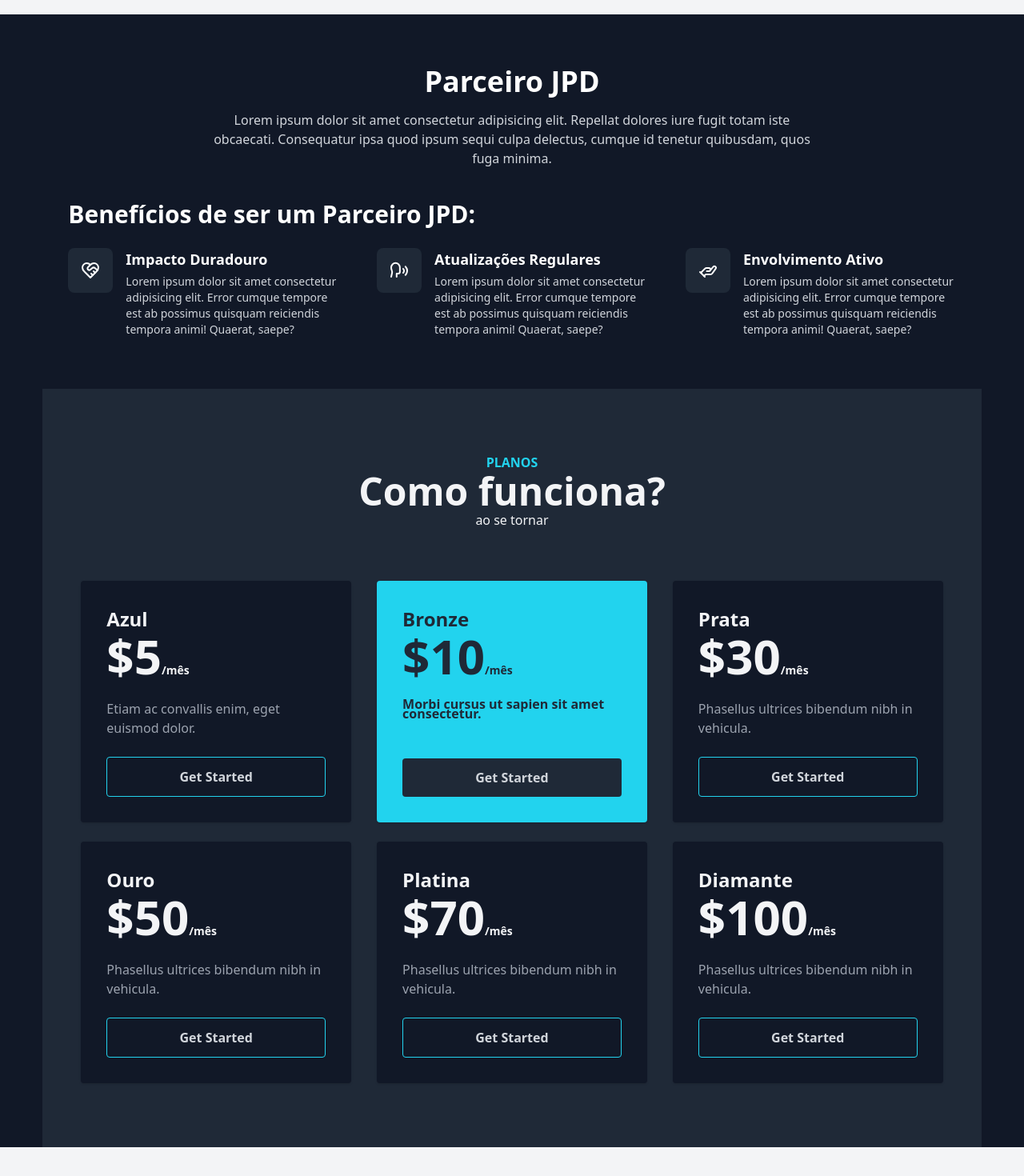
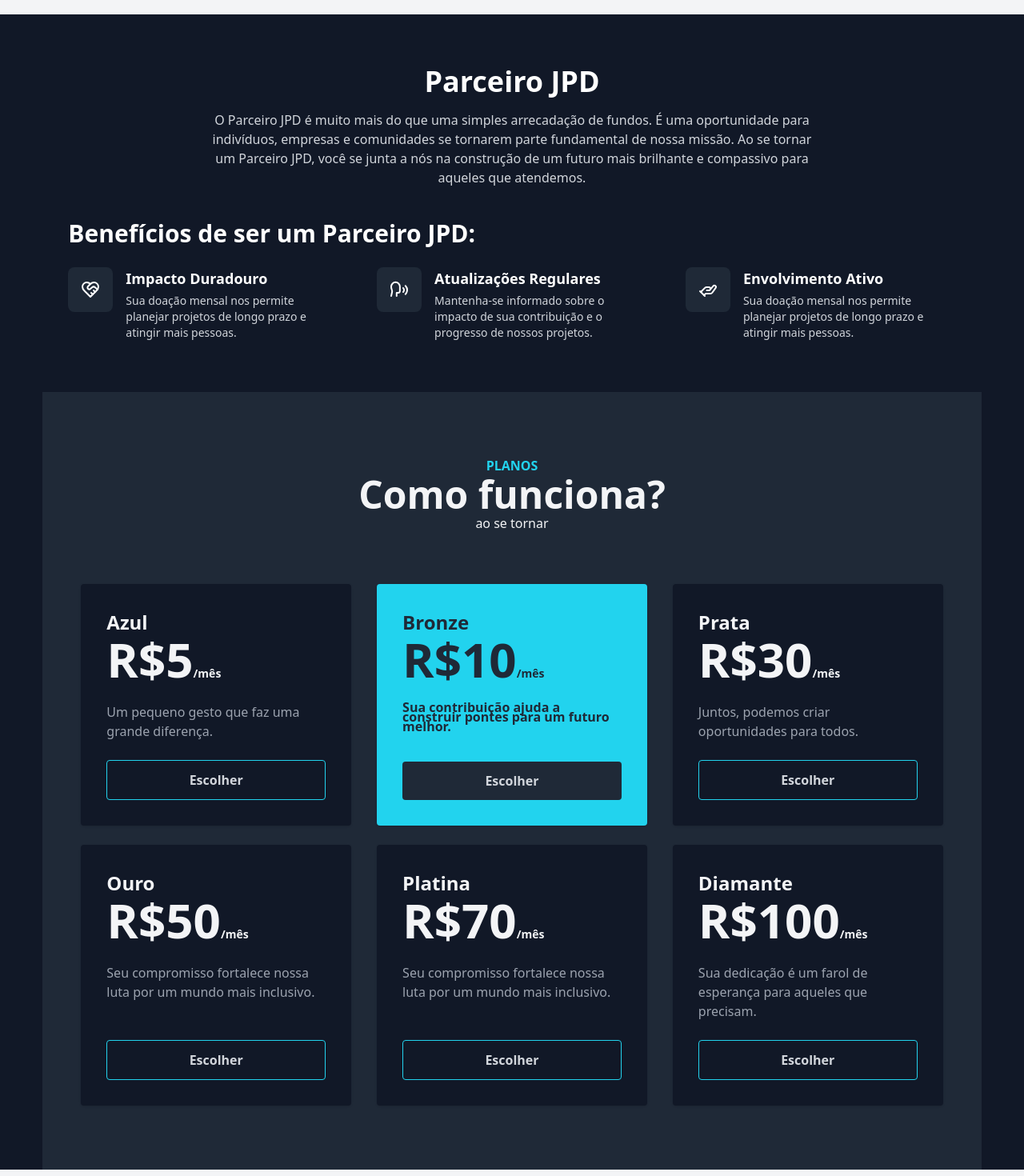
Before and after one commit to biavidalf/jpd, a React (Vite) app: page / in a window 1280 px wide. Shown: the part 4600-6070 px from the top of the page at 80% size. Built offline with nearby package versions, Linux system fonts and the light colour scheme.

Commit message:
:pencil: Atualizando textos

```diff
--- a/src/pages/Home/index.jsx
+++ b/src/pages/Home/index.jsx
@@ -35,7 +35,7 @@ function Home() {
             </li>
             <li className="flex">
               <a
-                href="https://www.parceirojpd.com.br/"
+                href="#parceiroJPD"
                 className="flex items-center px-4 -mb-1 border-b-2 border-transparent hover:text-blue-600 hover:border-blue-600"
               >
                 Parceiro JPD
@@ -496,16 +496,17 @@ function Home() {
         </div>
       </section>
 
-      <section className="bg-gray-900 text-white">
+      <section id="parceiroJPD" className="bg-gray-900 text-white">
         <div className="w-11/12 mx-auto">
           <div className="px-4 py-8 sm:py-12 sm:px-6 lg:py-16 lg:px-8">
             <div className="mx-auto max-w-3xl text-center">
               <h2 className="text-3xl font-bold sm:text-4xl">Parceiro JPD</h2>
               <p className="mt-4 text-gray-300">
-                Lorem ipsum dolor sit amet consectetur adipisicing elit. Repellat
-                dolores iure fugit totam iste obcaecati. Consequatur ipsa quod
-                ipsum sequi culpa delectus, cumque id tenetur quibusdam, quos fuga
-                minima.
+                O Parceiro JPD é muito mais do que uma simples arrecadação de
+                fundos. É uma oportunidade para indivíduos, empresas e
+                comunidades se tornarem parte fundamental de nossa missão. Ao se
+                tornar um Parceiro JPD, você se junta a nós na construção de um
+                futuro mais brilhante e compassivo para aqueles que atendemos.
               </p>
             </div>
             <div className="max-w-xl mt-4 md:mt-10 mb-2 md:my-6">
@@ -524,10 +525,10 @@ function Home() {
                     viewBox="0 0 24 24"
                     fill="none"
                     stroke="#ffffff"
-                    stroke-width="2"
-                    stroke-linecap="round"
-                    stroke-linejoin="round"
-                    class="lucide lucide-heart-handshake"
+                    strokeWidth="2"
+                    strokeLinecap="round"
+                    strokeLinejoin="round"
+                    className="lucide lucide-heart-handshake"
                   >
                     <path d="M19 14c1.49-1.46 3-3.21 3-5.5A5.5 5.5 0 0 0 16.5 3c-1.76 0-3 .5-4.5 2-1.5-1.5-2.74-2-4.5-2A5.5 5.5 0 0 0 2 8.5c0 2.3 1.5 4.05 3 5.5l7 7Z" />
                     <path d="M12 5 9.04 7.96a2.17 2.17 0 0 0 0 3.08v0c.82.82 2.13.85 3 .07l2.07-1.9a2.82 2.82 0 0 1 3.79 0l2.96 2.66" />
@@ -540,9 +541,8 @@ function Home() {
                   <h2 className="text-lg font-bold">Impacto Duradouro</h2>
 
                   <p className="mt-1 text-sm text-gray-300">
-                    Lorem ipsum dolor sit amet consectetur adipisicing elit. Error
-                    cumque tempore est ab possimus quisquam reiciendis tempora
-                    animi! Quaerat, saepe?
+                    Sua doação mensal nos permite planejar projetos de longo
+                    prazo e atingir mais pessoas.
                   </p>
                 </div>
               </div>
@@ -556,10 +556,10 @@ function Home() {
                     viewBox="0 0 24 24"
                     fill="none"
                     stroke="#ffffff"
-                    stroke-width="2"
-                    stroke-linecap="round"
-                    stroke-linejoin="round"
-                    class="lucide lucide-speech"
+                    strokeWidth="2"
+                    strokeLinecap="round"
+                    strokeLinejoin="round"
+                    className="lucide lucide-speech"
                   >
                     <path d="M8.8 20v-4.1l1.9.2a2.3 2.3 0 0 0 2.164-2.1V8.3A5.37 5.37 0 0 0 2 8.25c0 2.8.656 3.054 1 4.55a5.77 5.77 0 0 1 .029 2.758L2 20" />
                     <path d="M19.8 17.8a7.5 7.5 0 0 0 .003-10.603" />
@@ -571,9 +571,8 @@ function Home() {
                   <h2 className="text-lg font-bold">Atualizações Regulares</h2>
 
                   <p className="mt-1 text-sm text-gray-300">
-                    Lorem ipsum dolor sit amet consectetur adipisicing elit. Error
-                    cumque tempore est ab possimus quisquam reiciendis tempora
-                    animi! Quaerat, saepe?
+                    Mantenha-se informado sobre o impacto de sua contribuição e
+                    o progresso de nossos projetos.
                   </p>
                 </div>
               </div>
@@ -587,10 +586,10 @@ function Home() {
                     viewBox="0 0 24 24"
                     fill="none"
                     stroke="#ffffff"
-                    stroke-width="2"
-                    stroke-linecap="round"
-                    stroke-linejoin="round"
-                    class="lucide lucide-helping-hand"
+                    strokeWidth="2"
+                    strokeLinecap="round"
+                    strokeLinejoin="round"
+                    className="lucide lucide-helping-hand"
                   >
                     <path d="m3 15 5.12-5.12A3 3 0 0 1 10.24 9H13a2 2 0 1 1 0 4h-2.5m4-.68 4.17-4.89a1.88 1.88 0 0 1 2.92 2.36l-4.2 5.94A3 3 0 0 1 14.96 17H9.83a2 2 0 0 0-1.42.59L7 19" />
                     <path d="m2 14 6 6" />
@@ -601,9 +600,8 @@ function Home() {
                   <h2 className="text-lg font-bold">Envolvimento Ativo</h2>
 
                   <p className="mt-1 text-sm text-gray-300">
-                    Lorem ipsum dolor sit amet consectetur adipisicing elit. Error
-                    cumque tempore est ab possimus quisquam reiciendis tempora
-                    animi! Quaerat, saepe?
+                    Sua doação mensal nos permite planejar projetos de longo
+                    prazo e atingir mais pessoas.
                   </p>
                 </div>
               </div>
@@ -612,8 +610,12 @@ function Home() {
           <section className="py-20 bg-gray-800 text-gray-100">
             <div className="container px-4 mx-auto">
               <div className="max-w-2xl mx-auto mb-16 text-center">
-                <span className="font-bold tracki uppercase text-cyan-400">PLANOS</span>
-                <h2 className="text-4xl font-bold lg:text-5xl">Como funciona?</h2>
+                <span className="font-bold tracki uppercase text-cyan-400">
+                  PLANOS
+                </span>
+                <h2 className="text-4xl font-bold lg:text-5xl">
+                  Como funciona?
+                </h2>
                 <p>ao se tornar</p>
               </div>
               <div className="flex flex-wrap items-stretch mx-4 gap-y-6">
@@ -621,12 +623,20 @@ function Home() {
                   <div className="flex flex-grow flex-col p-6 space-y-6 rounded shadow sm:p-8 bg-gray-900">
                     <div className="space-y-2">
                       <h4 className="text-2xl font-bold">Azul</h4>
-                      <span className="text-6xl font-bold">$5
+                      <span className="text-6xl font-bold">
+                        R$5
                         <span className="text-sm tracki">/mês</span>
                       </span>
                     </div>
-                    <p className="mt-3 leadi text-gray-400 flex-1">Etiam ac convallis enim, eget euismod dolor.</p>
-                    <a href="https://www.parceirojpd.com.br/" className="inline-block px-5 py-3 font-semibold tracki text-center rounded bg-transparent border border-cyan-400 text-gray-300">Get Started</a>
+                    <p className="mt-3 leadi text-gray-400 flex-1">
+                      Um pequeno gesto que faz uma grande diferença.
+                    </p>
+                    <a
+                      href="https://www.parceirojpd.com.br/"
+                      className="inline-block px-5 py-3 font-semibold tracki text-center rounded bg-transparent border border-cyan-400 text-gray-300"
+                    >
+                      Escolher
+                    </a>
                   </div>
                 </div>
 
@@ -634,12 +644,23 @@ function Home() {
                   <div className="flex flex-grow flex-col p-6 space-y-6 rounded shadow sm:p-8 bg-cyan-400 text-gray-800">
                     <div className="space-y-2">
                       <h4 className="text-2xl font-bold">Bronze</h4>
-                      <span className="text-6xl font-bold">$10
+                      <span className="text-6xl font-bold">
+                        R$10
                         <span className="text-sm tracki">/mês</span>
                       </span>
                     </div>
-                    <p className="leading-3 flex-1 font-semibold">Morbi cursus ut sapien sit amet consectetur.</p>
-                    <a href="https://www.parceirojpd.com.br/" target="_blank" className="inline-block w-full px-5 py-3 font-bold tracki text-center rounded bg-gray-800 text-gray-300">Get Started</a>
+                    <p className="leading-3 flex-1 font-semibold">
+                      Sua contribuição ajuda a construir pontes para um futuro
+                      melhor.
+                    </p>
+                    <a
+                      href="https://www.parceirojpd.com.br/"
+                      target="_blank"
+                      rel="noreferrer"
+                      className="inline-block w-full px-5 py-3 font-bold tracki text-center rounded bg-gray-800 text-gray-300"
+                    >
+                      Escolher
+                    </a>
                   </div>
                 </div>
 
@@ -647,12 +668,22 @@ function Home() {
                   <div className="flex flex-grow flex-col p-6 space-y-6 rounded shadow sm:p-8 bg-gray-900">
                     <div className="space-y-2">
                       <h4 className="text-2xl font-bold">Prata</h4>
-                      <span className="text-6xl font-bold">$30
+                      <span className="text-6xl font-bold">
+                        R$30
                         <span className="text-sm tracki">/mês</span>
                       </span>
                     </div>
-                    <p className="leadi text-gray-400 flex-1">Phasellus ultrices bibendum nibh in vehicula.</p>
-                    <a href="https://www.parceirojpd.com.br/" target="_blank" className="inline-block w-full px-5 py-3 font-semibold tracki text-center rounded bg-transparent border border-cyan-400 text-gray-300">Get Started</a>
+                    <p className="leadi text-gray-400 flex-1">
+                      Juntos, podemos criar oportunidades para todos.
+                    </p>
+                    <a
+                      href="https://www.parceirojpd.com.br/"
+                      target="_blank"
+                      rel="noreferrer"
+                      className="inline-block w-full px-5 py-3 font-semibold tracki text-center rounded bg-transparent border border-cyan-400 text-gray-300"
+                    >
+                      Escolher
+                    </a>
                   </div>
                 </div>
 
@@ -660,12 +691,23 @@ function Home() {
                   <div className="flex flex-grow flex-col p-6 space-y-6 rounded shadow sm:p-8 bg-gray-900">
                     <div className="space-y-2">
                       <h4 className="text-2xl font-bold">Ouro</h4>
-                      <span className="text-6xl font-bold">$50
+                      <span className="text-6xl font-bold">
+                        R$50
                         <span className="text-sm tracki">/mês</span>
                       </span>
                     </div>
-                    <p className="leadi text-gray-400 flex-1">Phasellus ultrices bibendum nibh in vehicula.</p>
-                    <a href="https://www.parceirojpd.com.br/" target="_blank" className="inline-block w-full px-5 py-3 font-semibold tracki text-center rounded bg-transparent border border-cyan-400 text-gray-300">Get Started</a>
+                    <p className="leadi text-gray-400 flex-1">
+                      Seu compromisso fortalece nossa luta por um mundo mais
+                      inclusivo.
+                    </p>
+                    <a
+                      href="https://www.parceirojpd.com.br/"
+                      rel="noreferrer"
+                      target="_blank"
+                      className="inline-block w-full px-5 py-3 font-semibold tracki text-center rounded bg-transparent border border-cyan-400 text-gray-300"
+                    >
+                      Escolher
+                    </a>
                   </div>
                 </div>
 
@@ -673,12 +715,23 @@ function Home() {
                   <div className="flex flex-grow flex-col p-6 space-y-6 rounded shadow sm:p-8 bg-gray-900">
                     <div className="space-y-2">
                       <h4 className="text-2xl font-bold">Platina</h4>
-                      <span className="text-6xl font-bold">$70
+                      <span className="text-6xl font-bold">
+                        R$70
                         <span className="text-sm tracki">/mês</span>
                       </span>
                     </div>
-                    <p className="leadi text-gray-400 flex-1">Phasellus ultrices bibendum nibh in vehicula.</p>
-                    <a href="https://www.parceirojpd.com.br/" target="_blank" className="inline-block w-full px-5 py-3 font-semibold tracki text-center rounded bg-transparent border border-cyan-400 text-gray-300">Get Started</a>
+                    <p className="leadi text-gray-400 flex-1">
+                      Seu compromisso fortalece nossa luta por um mundo mais
+                      inclusivo.
+                    </p>
+                    <a
+                      href="https://www.parceirojpd.com.br/"
+                      target="_blank"
+                      rel="noreferrer"
+                      className="inline-block w-full px-5 py-3 font-semibold tracki text-center rounded bg-transparent border border-cyan-400 text-gray-300"
+                    >
+                      Escolher
+                    </a>
                   </div>
                 </div>
 
@@ -686,19 +739,29 @@ function Home() {
                   <div className="flex flex-grow flex-col p-6 space-y-6 rounded shadow sm:p-8 bg-gray-900">
                     <div className="space-y-2">
                       <h4 className="text-2xl font-bold">Diamante</h4>
-                      <span className="text-6xl font-bold">$100
+                      <span className="text-6xl font-bold">
+                        R$100
                         <span className="text-sm tracki">/mês</span>
                       </span>
                     </div>
-                    <p className="leadi text-gray-400 flex-1">Phasellus ultrices bibendum nibh in vehicula.</p>
-                    <a href="https://www.parceirojpd.com.br/" target="_blank" className="inline-block w-full px-5 py-3 font-semibold tracki text-center rounded bg-transparent border border-cyan-400 text-gray-300">Get Started</a>
+                    <p className="leadi text-gray-400 flex-1">
+                      Sua dedicação é um farol de esperança para aqueles que
+                      precisam.
+                    </p>
+                    <a
+                      href="https://www.parceirojpd.com.br/"
+                      target="_blank"
+                      rel="noreferrer"
+                      className="inline-block w-full px-5 py-3 font-semibold tracki text-center rounded bg-transparent border border-cyan-400 text-gray-300"
+                    >
+                      Escolher
+                    </a>
                   </div>
                 </div>
               </div>
             </div>
           </section>
         </div>
-
       </section>
 
       <section id="direcao" className="py-6 w-11/12 mx-auto">
@@ -865,7 +928,7 @@ function Home() {
             </li>
           </ul>
           <div className="flex flex-col justify-center">
-            <div className="flex flex-col items-center space-x-4 sm:flex-row sm:justify-center sm:items-center">
+            <div className="flex flex-col items-center space-x-4 space-y-2 sm:flex-row sm:justify-center sm:items-center">
               <ul className="text-center items-center sm:flex sm:justify-around sm:space-x-4 lg:flex-1">
                 <li className="cursor-pointer hover:text-gray-600">
                   <a href="#sobre">Sobre</a>
@@ -887,6 +950,7 @@ function Home() {
               <div className="flex gap-3">
                 <a
                   target="_blank"
+                  rel="noreferrer"
                   href="https://www.instagram.com/jovenspeladiferenca/"
                   title="Instagram"
                   className="flex items-center justify-center w-8 h-8 rounded-full sm:w-10 sm:h-10 bg-blue-600 text-gray-200"
@@ -902,6 +966,7 @@ function Home() {
                 </a>
                 <a
                   target="_blank"
+                  rel="noreferrer"
                   href="https://www.facebook.com/jovenspeladiferenca/?locale=pt_BR"
                   title="Facebook"
                   className="flex items-center justify-center w-8 h-8 rounded-full sm:w-10 sm:h-10 bg-blue-600 text-gray-200"
@@ -917,6 +982,7 @@ function Home() {
                 </a>
                 <a
                   target="_blank"
+                  rel="noreferrer"
                   href="mailto:jpdprojetosocial@gmail.com"
                   title="Gmail"
                   className="flex items-center justify-center w-8 h-8 rounded-full sm:w-10 sm:h-10 bg-blue-600 text-gray-200"
```
